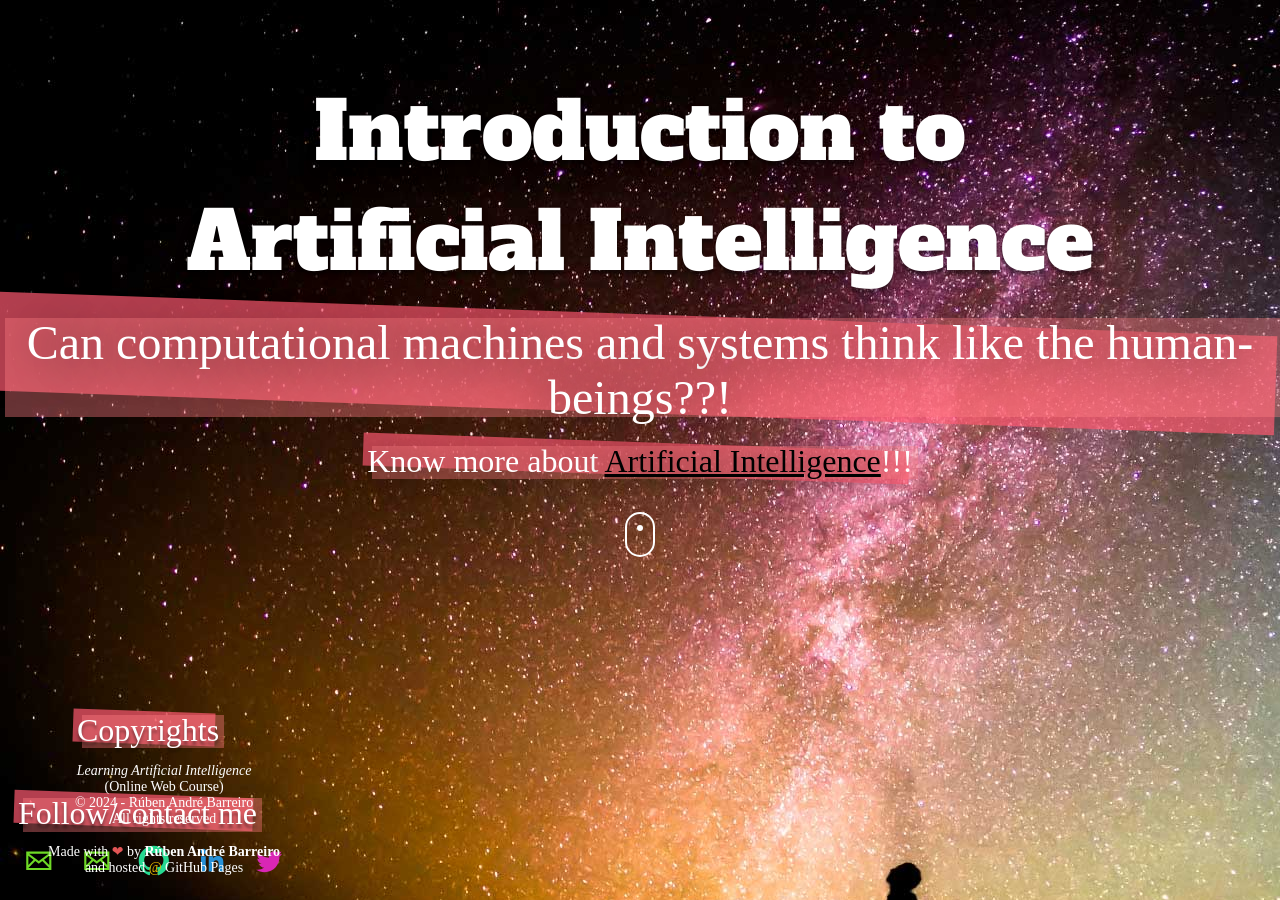
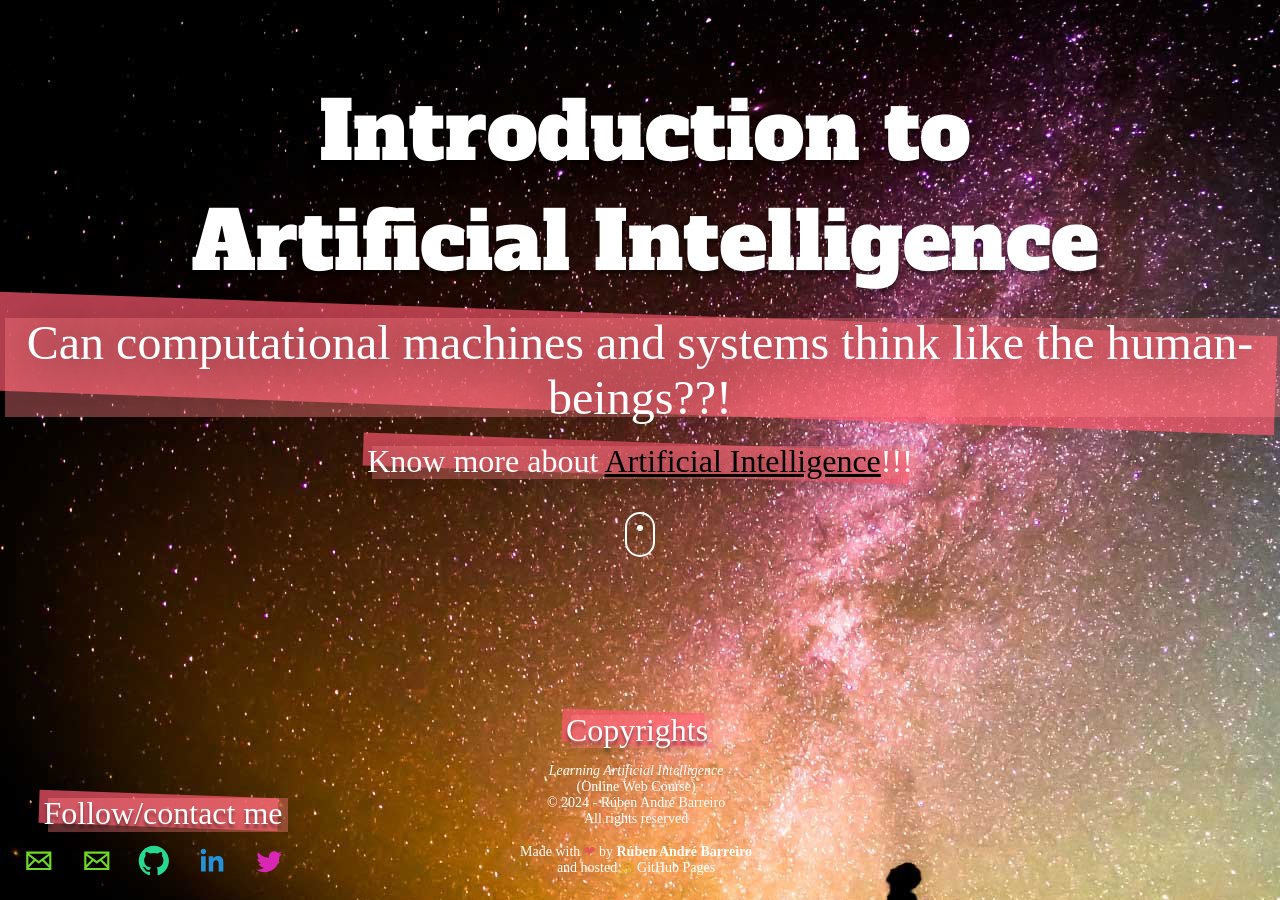
Before and after one commit to learning-artificial-intelligence/learning-artificial-intelligence.github.io, a Jekyll site: the page built from index.html, in a window 1280 px wide. Built offline with Jekyll 4.4.1, drawn with Linux system fonts in a browser that asks for light colours; nearby versions of some CDN libraries; some web fonts are replaced.

Commit message:
Some minor changes added
Some minor changes added

```diff
--- a/assets/css/custom/examples.css
+++ b/assets/css/custom/examples.css
@@ -100,22 +100,26 @@ p{
 }
 
 #copyrights-menu{
-	text-align: center;
-	position: fixed;
+	/*! text-align: center; */
+	position: absolute;
+	left: 50%;
 	bottom: 10px;
 	color: #ffffff;
-  	margin: 0 0;
+  	margin: 0px 0px;
 	z-index: 999;
+	padding: 0px;
+	margin-left: -136px;
  }
 
 .copyrights-paragraph {
 	font-size: 14px;
 	color: #ffffff;
 	text-align: center;
+	margin-left: -24px;
 }
 .copyrights-paragraph p {
 	margin: 5px;
-	margin: 0.5rem;
+	margin: 0;
 	font-size: 14px;
 	color: #ffffff;
 	text-align: center;
@@ -473,6 +477,8 @@ p{
 * --------------------------------------- */
 .heavy {
 text-shadow: 0px 4px 3px rgba(0, 0, 0, 0.4), 0px 8px 13px rgba(0, 0, 0, 0.1), 0px 18px 23px rgba(0, 0, 0, 0.1);
+text-align: center;
+margin-left: 10px;
 }
 
 .large-blur {
```
